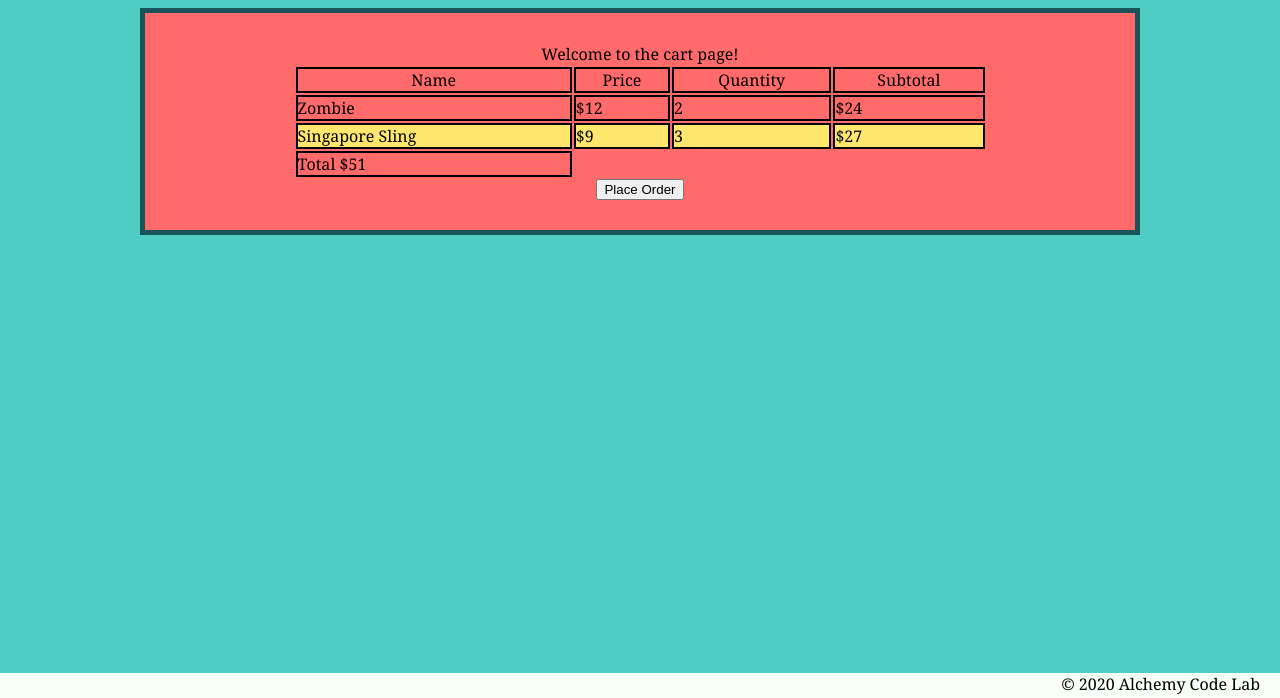
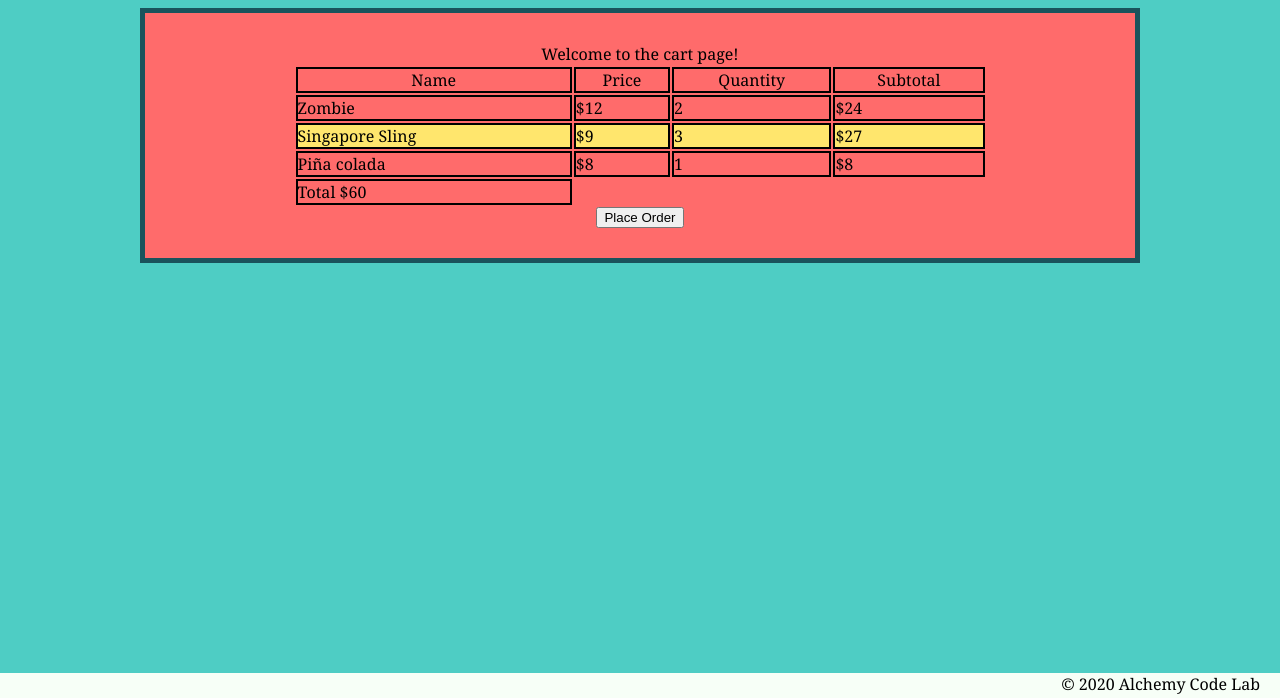
Before and after one commit to scjam/lab-06-e-commerce-site, a plain HTML site: page cart/index.html in a window 1280 px wide. Shown: the part 102-800 px from the top of the page. Drawn offline with Linux system fonts and the light colour scheme; files whose address does not match are found by name.

Commit message:
added cart data and another

```diff
--- a/cart/index.html
+++ b/cart/index.html
@@ -43,10 +43,16 @@
                     <td>3</td>
                     <td>$27</td>
                   </tr>
+                  <tr>
+                    <td>Piña colada</td>
+                    <td>$8</td>
+                    <td>1</td>
+                    <td>$8</td>
+                  </tr>
                 </tbody>
                 <tfoot>
                     <tr>
-                        <td>Total $51</td>
+                        <td>Total $60</td>
                     </tr>
                 </tfoot>
             </table>
--- a/cocktails.js
+++ b/cocktails.js
@@ -1,7 +1,7 @@
 export const cocktails = [
     {
         id: 'pinaColada',
-        name: 'Piña colada',
+        name: 'Piña Colada',
         image: '../assets/pinaColada.jpg',
         description: 'A blended pineapple and coconut classic, originated in Puerto Rico.',
         liquor: 'light rum',
```
Also changed, not shown: data/cart.js (added, +14 -0 lines).
